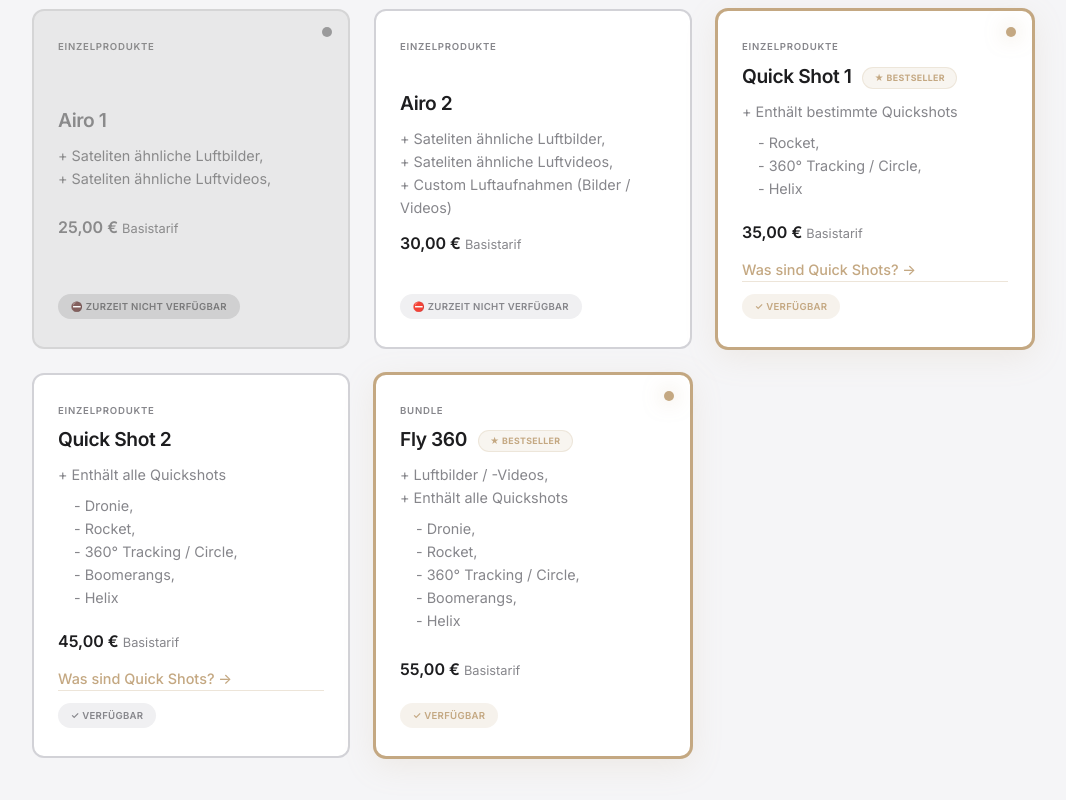
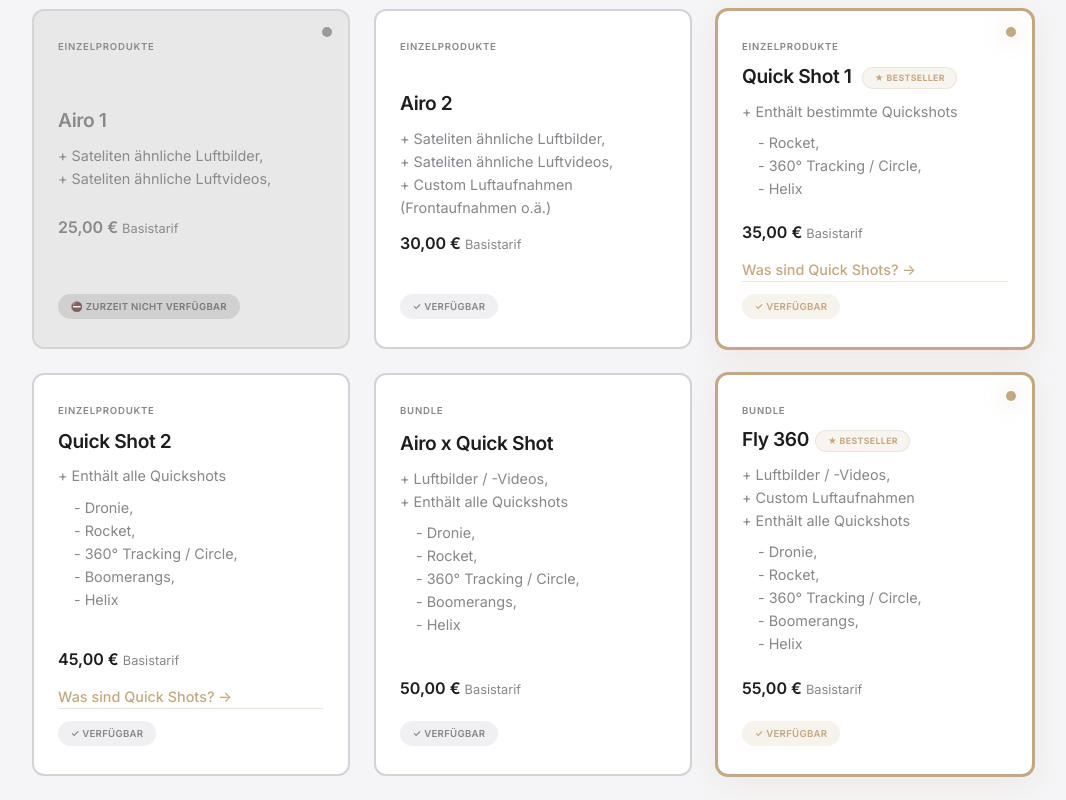
Before and after one commit to m1l4n10/apex-visuals, a plain HTML site: page index.html in a window 1280 px wide. Shown: the part 600-1400 px from the top of the page, without its empty margins (107-1173 px from the left). Drawn offline with Linux system fonts and the light colour scheme.

Commit message:
modified:   index.html

```diff
--- a/index.html
+++ b/index.html
@@ -417,6 +417,7 @@
         .card:nth-child(3) { animation-delay: 1980ms; }
         .card:nth-child(4) { animation-delay: 2100ms; }
         .card:nth-child(5) { animation-delay: 2220ms; }
+        .card:nth-child(6) { animation-delay: 2340ms; }
 
         .card:hover {
             transform: translateY(-3px);
@@ -929,9 +930,9 @@
                     <h3>Airo 2</h3>
                     <p> + Sateliten ähnliche Luftbilder,<br>
                         + Sateliten ähnliche Luftvideos,<br>
-                        + Custom Luftaufnahmen  (Bilder / Videos)<br></p>
+                        + Custom Luftaufnahmen (Frontaufnahmen o.ä.)<br></p>
                     <p class="price">30,00&nbsp;€ <small>Basistarif</small></p>
-                    <span class="badge">⛔ Zurzeit Nicht verfügbar</span>
+                    <span class="badge">✓ Verfügbar</span>
                 </article>
 
                 <!-- Karte 3 – VERFÜGBAR -->
@@ -974,11 +975,31 @@
                 </article>
 
                 <!-- Karte 5 – VERFÜGBAR -->
+                <article class="card">
+                    <span class="availability-dot" aria-hidden="true"></span>
+                    <p class="card-label">Bundle</p>
+                    <h3>Airo x Quick Shot</h3>
+                    <p>+ Luftbilder / -Videos,<br>
+                        + Enthält alle Quickshots
+                        <div style="margin-left: 1rem;">
+                        <p>- Dronie,<br>
+                            - Rocket,<br>
+                            - 360° Tracking / Circle,<br>
+                            - Boomerangs,<br>
+                            - Helix</p>
+                        </p>
+                        </div>
+                    </p>
+                    <p class="price">50,00&nbsp;€ <small>Basistarif</small></p>
+                    <span class="badge badge-on">✓ Verfügbar</span>
+                </article>
+
                 <article class="card card-on">
                     <span class="availability-dot" aria-hidden="true"></span>
                     <p class="card-label">Bundle</p>
-                    <h3>Fly 360 <span class="bestseller-badge">★ Bestseller</span></h3>
+                    <h3>Fly 360<span class="bestseller-badge">★ Bestseller</span></h3>
                     <p>+ Luftbilder / -Videos,<br>
+                        + Custom Luftaufnahmen<br>
                         + Enthält alle Quickshots
                         <div style="margin-left: 1rem;">
                         <p>- Dronie,<br>
```
